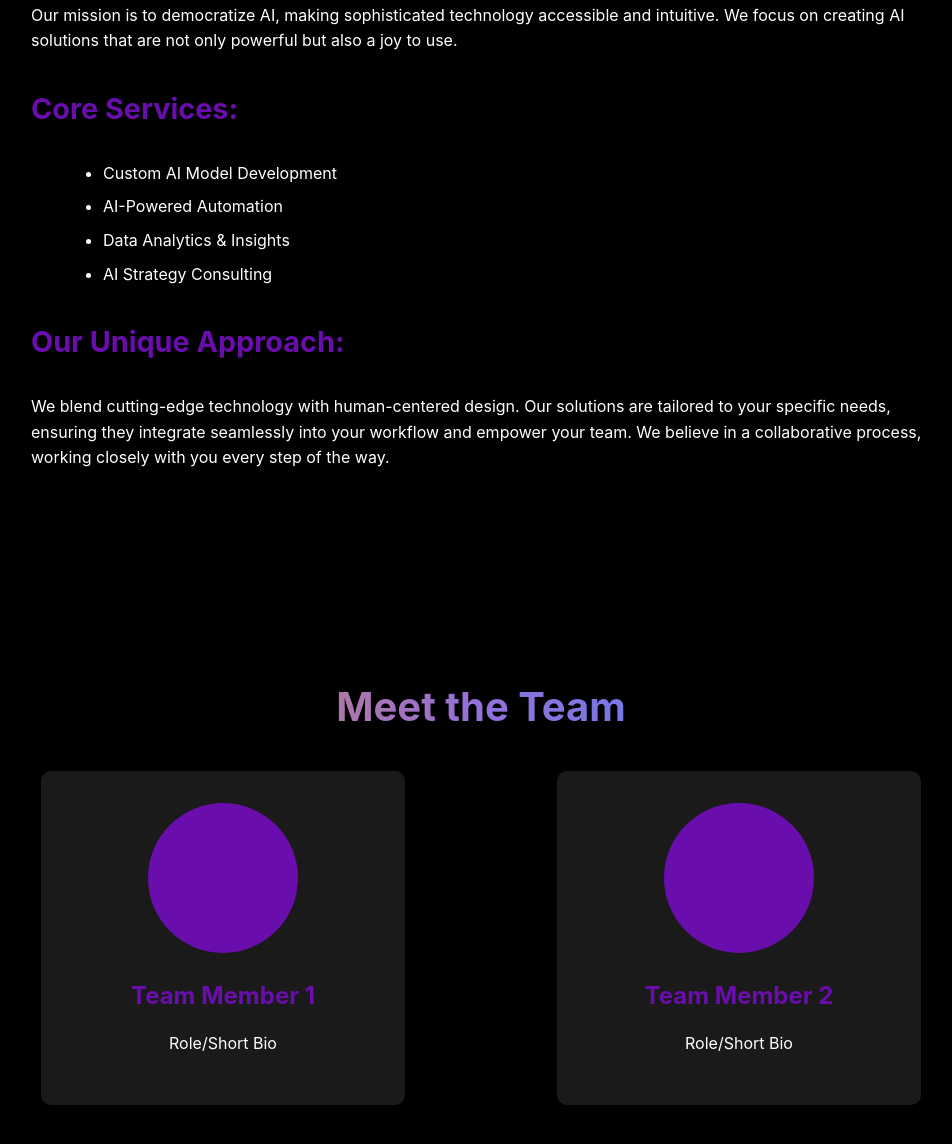
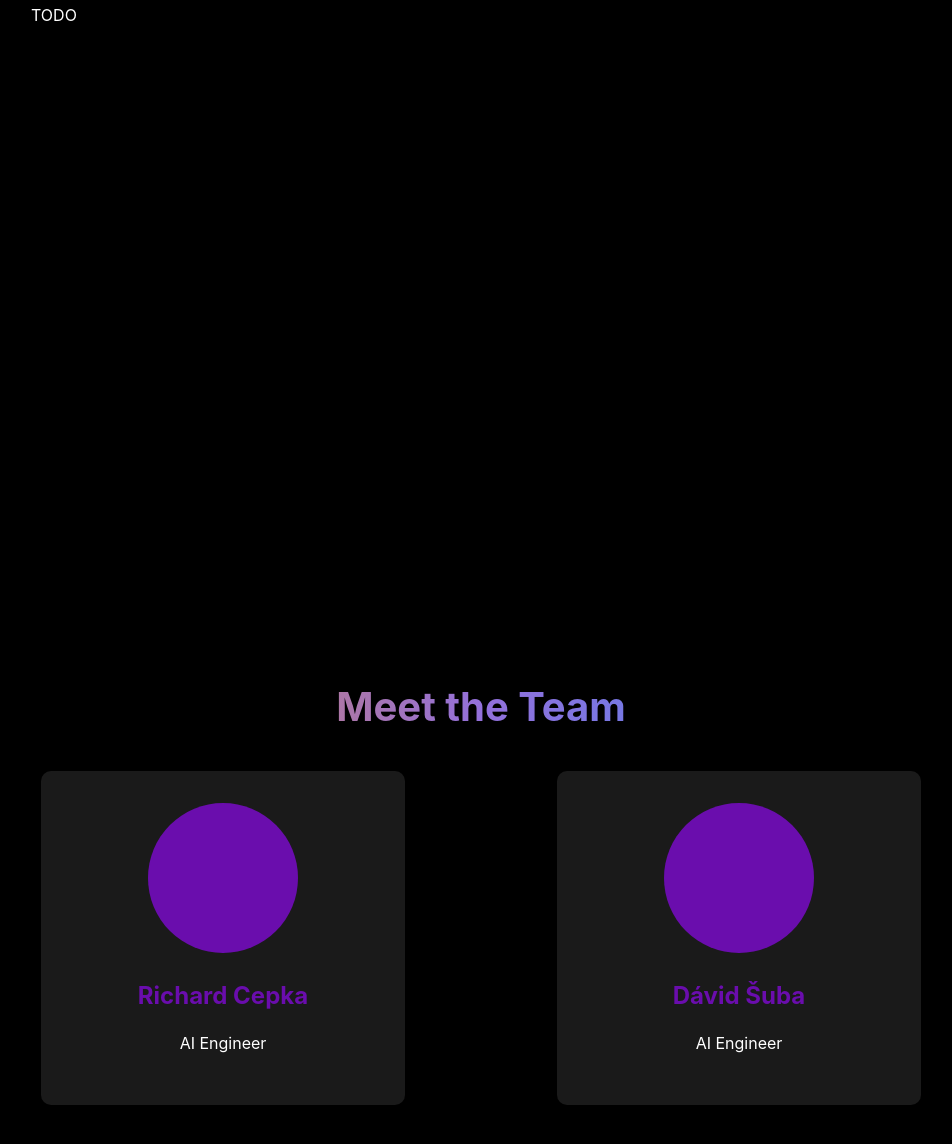
Before and after one commit to entrop-ai/home_page, a plain HTML site: page index.html in a window 1280 px wide. Shown: the part 1048-2192 px from the top of the page, without its empty margins (159-1111 px from the left). Drawn offline with Linux system fonts and the light colour scheme.

Commit message:
Adapt text

```diff
--- a/index.html
+++ b/index.html
@@ -25,7 +25,7 @@
             <canvas id="hero-canvas"></canvas>
             <div class="hero-content">
                 <h1>EntropAI</h1>
-                <p>We're EntropAI, an AI solution company that believes powerful technology should feel playful,
+                <p>We're an AI solutions company that believes powerful technology should feel playful,
                     approachable, and human.</p>
             </div>
         </section>
@@ -34,19 +34,7 @@
             <h2>Overview</h2>
             <div class="overview-content">
                 <!-- Content will be added here -->
-                <p>Our mission is to democratize AI, making sophisticated technology accessible and intuitive. We focus
-                    on creating AI solutions that are not only powerful but also a joy to use.</p>
-                <h3>Core Services:</h3>
-                <ul>
-                    <li>Custom AI Model Development</li>
-                    <li>AI-Powered Automation</li>
-                    <li>Data Analytics & Insights</li>
-                    <li>AI Strategy Consulting</li>
-                </ul>
-                <h3>Our Unique Approach:</h3>
-                <p>We blend cutting-edge technology with human-centered design. Our solutions are tailored to your
-                    specific needs, ensuring they integrate seamlessly into your workflow and empower your team. We
-                    believe in a collaborative process, working closely with you every step of the way.</p>
+                <p>TODO</p>
             </div>
         </section>
 
@@ -55,13 +43,13 @@
             <div class="team-container">
                 <div class="team-member">
                     <div class="team-member-placeholder"></div>
-                    <h3>Team Member 1</h3>
-                    <p>Role/Short Bio</p>
+                    <h3>Richard Cepka</h3>
+                    <p>AI Engineer</p>
                 </div>
                 <div class="team-member">
                     <div class="team-member-placeholder"></div>
-                    <h3>Team Member 2</h3>
-                    <p>Role/Short Bio</p>
+                    <h3>Dávid Šuba</h3>
+                    <p>AI Engineer</p>
                 </div>
             </div>
         </section>
```
